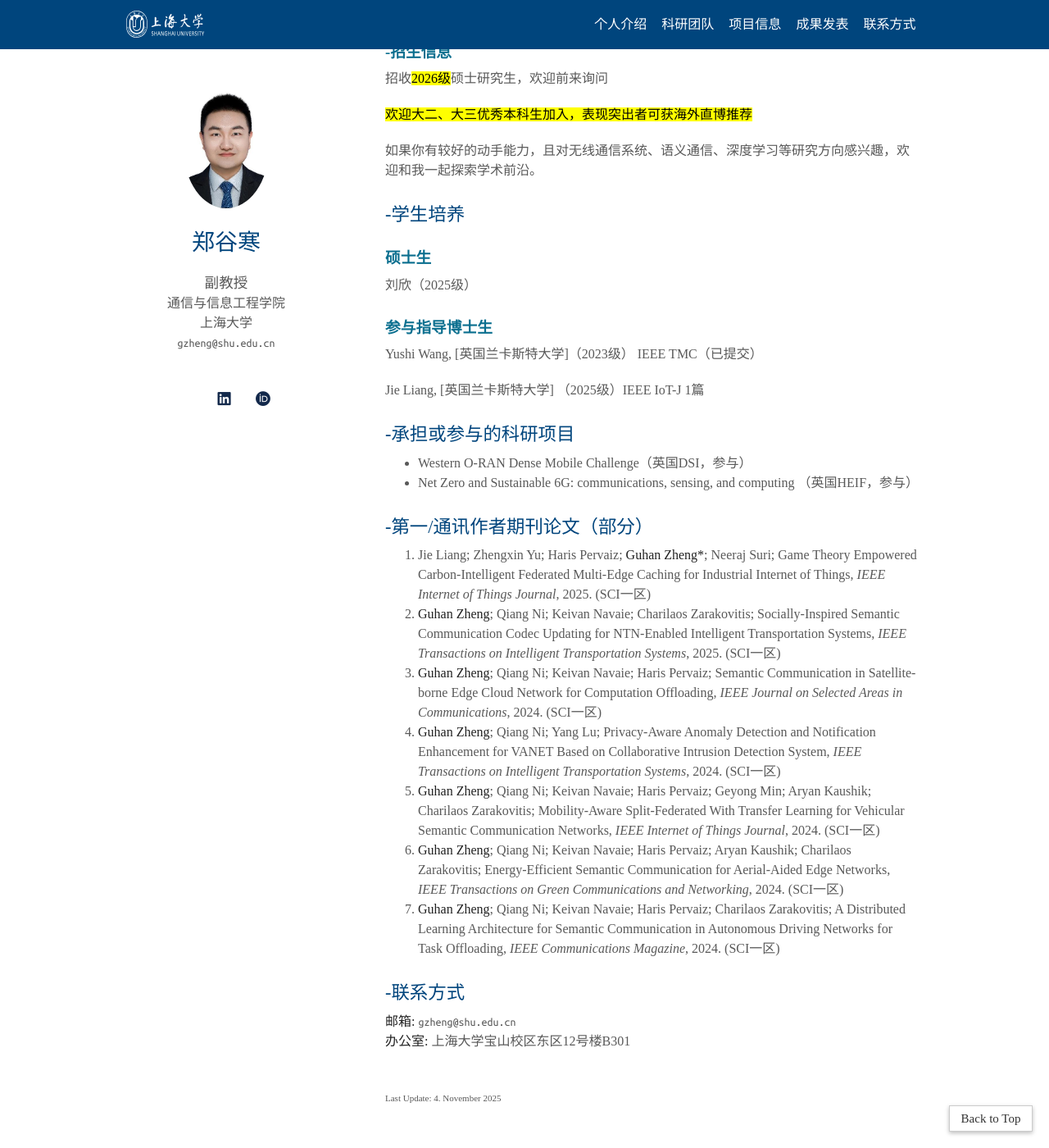
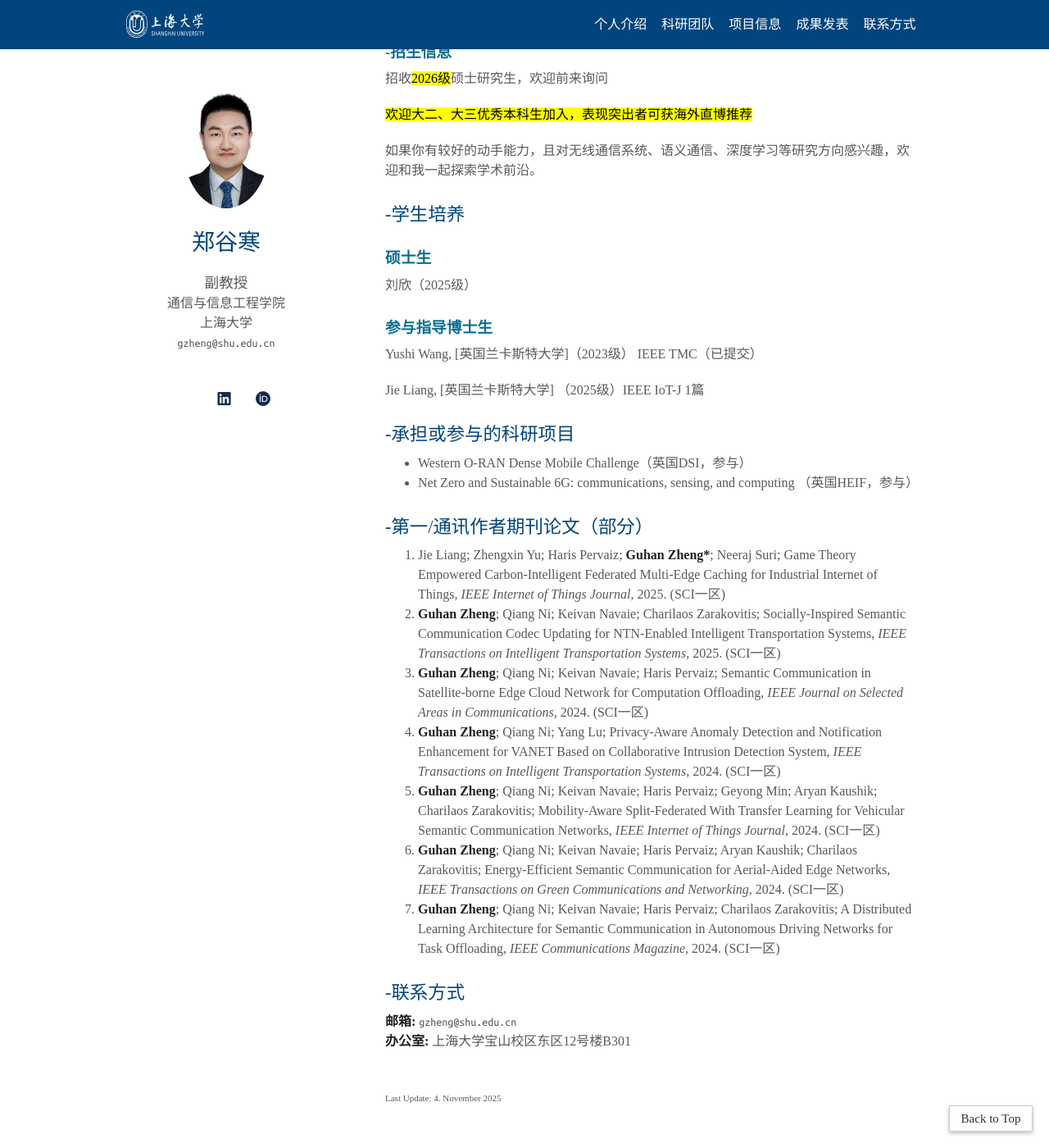
Before and after one commit to Guhan328/Guhan328.github.io, a Jekyll site: the page built from index.md, in a window 1280 px wide and 1400 px high, scrolled down 230 px. Shown: the whole window at 82% size. Built offline with Jekyll 4.4.1, drawn with Linux system fonts in a browser that asks for light colours; a style sheet for code colours, icons or effects is not loaded.

Commit message:
Update minimal-light.scss

```diff
--- a/_sass/minimal-light.scss
+++ b/_sass/minimal-light.scss
@@ -114,7 +114,7 @@ header ul a:hover { color: #999; }
 
 header ul a:active { background-color: #f0f0f0; }
 
-strong { color: #222; font-weight: 500; }
+strong { color: #222; font-weight: 700; }
 
 header ul li + li + li { border-right: none; width: 89px; }
 
```
